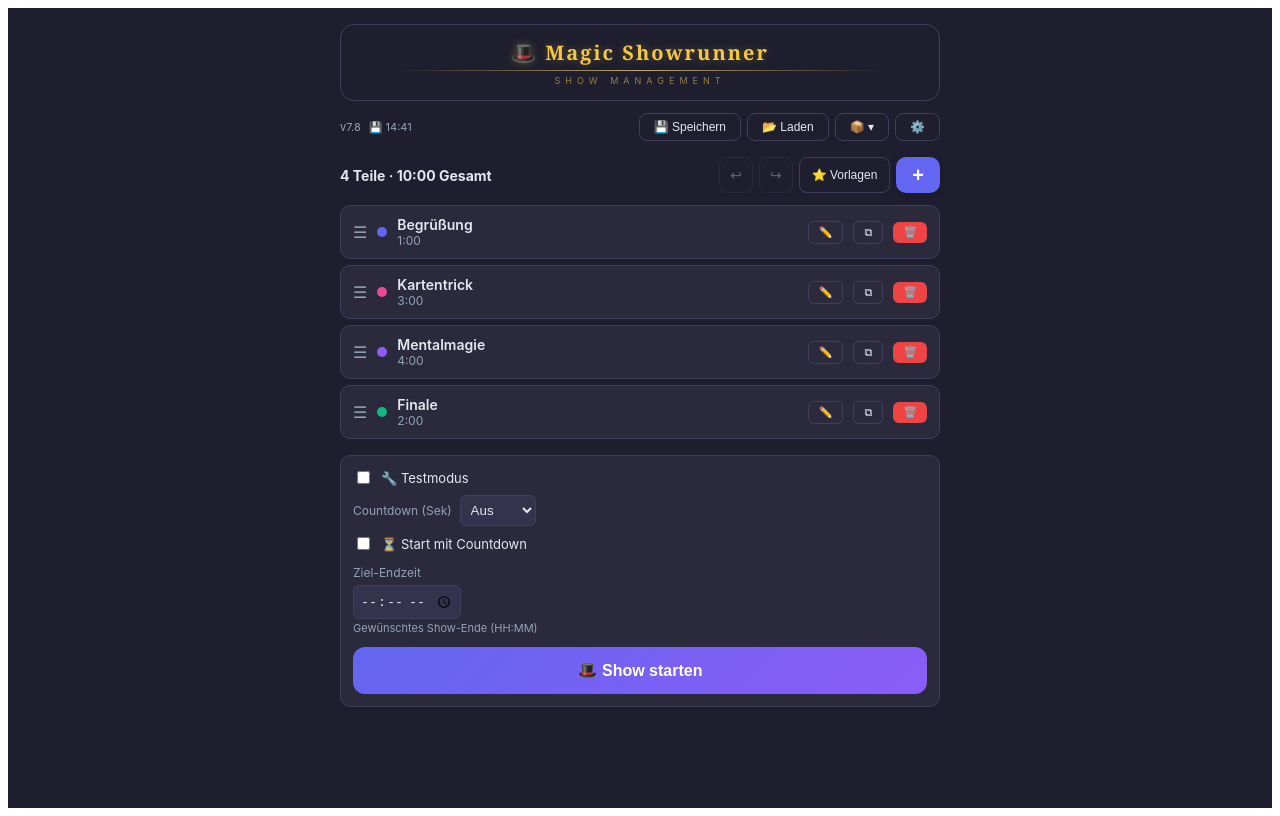
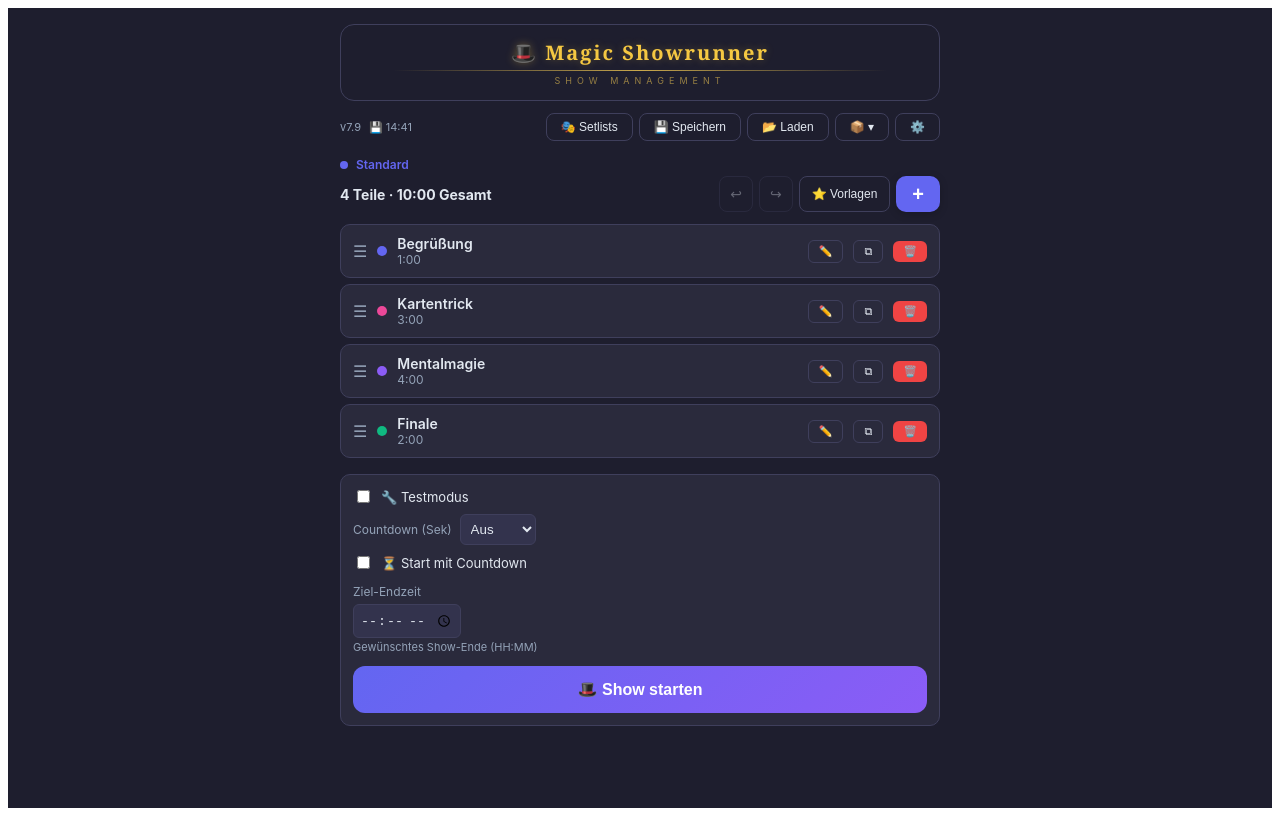
Before and after one commit to TheLomma/magicshowrunnernew, a React (Create React App) app: page / in a window 1280 px wide. Built offline with nearby package versions, Linux system fonts and the light colour scheme.

Commit message:
Update App.js
Version 7.9

```diff
--- a/src/App.js
+++ b/src/App.js
@@ -13,9 +13,11 @@ var SOUNDS = {
   soft: { label: "Soft", freq: 660, dur: 400, type: "sine" }
 };
 
+var SETLIST_COLORS = ["#6366f1", "#ec4899", "#f59e0b", "#10b981", "#8b5cf6", "#06b6d4", "#f97316", "#ef4444"];
+
 var T = {
   de: {
-    title: "Magic Showrunner", ver: "v7.8", save: "Speichern", load: "Laden", newPart: "Neuer Teil",
+    title: "Magic Showrunner", ver: "v7.9", save: "Speichern", load: "Laden", newPart: "Neuer Teil",
     start: "Show starten", test: "Testmodus", parts: "Teile", total: "Gesamt", settings: "Einstellungen",
     planTheme: "Planungs-Theme", perfTheme: "Perform-Theme", beeps: "Signaltöne",
     volume: "Lautstärke", testTone: "Testton", testDur: "Testdauer/Teil", titleL: "Titel",
@@ -43,10 +45,18 @@ var T = {
     circleTimer: "Kreis-Timer", barTimer: "Balken-Timer", timerStyle: "Timer-Stil",
     blinkLast10: "Blinken in letzten 10 Sek",
     newGroup: "Neuer Akt",
-    help: "Anleitung"
+    help: "Anleitung",
+    setlists: "Setlists",
+    newSetlist: "Neue Setlist",
+    setlistName: "Setlist-Name",
+    activeSetlist: "Aktive Setlist",
+    switchSetlist: "Setlist wechseln",
+    deleteSetlist: "Setlist löschen",
+    duplicateSetlist: "Setlist duplizieren",
+    confirmDeleteSetlist: "Setlist wirklich löschen?"
   },
   en: {
-    title: "Magic Showrunner", ver: "v7.8", save: "Save", load: "Load", newPart: "New Part",
+    title: "Magic Showrunner", ver: "v7.9", save: "Save", load: "Load", newPart: "New Part",
     start: "Start Show", test: "Test Mode", parts: "Parts", total: "Total", settings: "Settings",
     planTheme: "Plan Theme", perfTheme: "Perform Theme", beeps: "Beeps",
     volume: "Volume", testTone: "Test Tone", testDur: "Test dur/part", titleL: "Title",
@@ -74,7 +84,15 @@ var T = {
     circleTimer: "Circle Timer", barTimer: "Bar Timer", timerStyle: "Timer Style",
     blinkLast10: "Blink in last 10 sec",
     newGroup: "New Act",
-    help: "Tutorial"
+    help: "Tutorial",
+    setlists: "Setlists",
+    newSetlist: "New Setlist",
+    setlistName: "Setlist Name",
+    activeSetlist: "Active Setlist",
+    switchSetlist: "Switch Setlist",
+    deleteSetlist: "Delete Setlist",
+    duplicateSetlist: "Duplicate Setlist",
+    confirmDeleteSetlist: "Really delete setlist?"
   }
 };
 
@@ -147,6 +165,10 @@ function getTemplates() { try { return JSON.parse(localStorage.getItem("ms3_temp
 function saveTemplates(arr) { localStorage.setItem("ms3_templates", JSON.stringify(arr)); }
 function getCustomTheme() { try { return JSON.parse(localStorage.getItem("ms3_custom_theme")) || DEFAULT_CUSTOM; } catch (e) { return DEFAULT_CUSTOM; } }
 function saveCustomTheme(th) { localStorage.setItem("ms3_custom_theme", JSON.stringify(th)); }
+function getSetlists() { try { return JSON.parse(localStorage.getItem("ms3_setlists")) || []; } catch (e) { return []; } }
+function saveSetlists(arr) { localStorage.setItem("ms3_setlists", JSON.stringify(arr)); }
+function getActiveSetlistId() { try { return localStorage.getItem("ms3_active_setlist") || null; } catch (e) { return null; } }
+function saveActiveSetlistId(id) { localStorage.setItem("ms3_active_setlist", id); }
 
 function Modal(props) {
   if (!props.open) return null;
@@ -168,6 +190,52 @@ function Toast(props) {
   if (!props.msg) return null;
   return (
     <div style={{ position: "fixed", bottom: 24, left: "50%", transform: "translateX(-50%)", background: "#333", color: "#fff", padding: "10px 24px", borderRadius: 12, zIndex: 9999, fontSize: 14 }}>{props.msg}</div>
+  );
+}
+
+function SetlistModal(props) {
+  var open = props.open, onClose = props.onClose, setlists = props.setlists, activeId = props.activeId, onSwitch = props.onSwitch, onCreate = props.onCreate, onDelete = props.onDelete, onDuplicate = props.onDuplicate, t = props.t, th = props.th;
+  var _name = useState(""); var name = _name[0], setName = _name[1];
+  if (!open) return null;
+  return (
+    <Modal open={open} onClose={onClose} title={t.setlists} th={th}>
+      <div style={{ marginBottom: 16 }}>
+        <label style={{ fontSize: 12, color: th.sub, display: "block", marginBottom: 4 }}>{t.newSetlist}</label>
+        <div style={{ display: "flex", gap: 6 }}>
+          <input
+            style={{ flex: 1, padding: "8px 12px", borderRadius: 8, border: "1px solid " + th.brd, background: th.inp, color: th.text, boxSizing: "border-box" }}
+            placeholder={t.setlistName}
+            value={name}
+            onChange={function (e) { setName(e.target.value); }}
+          />
+          <button
+            onClick={function () { if (name.trim()) { onCreate(name.trim()); setName(""); } }}
+            style={{ padding: "8px 16px", borderRadius: 8, border: "none", background: th.acc, color: "#fff", cursor: "pointer", fontWeight: 600 }}
+          >+</button>
+        </div>
+      </div>
+      <div style={{ fontSize: 12, color: th.sub, marginBottom: 6, fontWeight: 600 }}>{t.activeSetlist}</div>
+      {setlists.length === 0 && <p style={{ color: th.sub, fontSize: 13 }}>{t.lang === "de" ? "Keine Setlists vorhanden." : "No setlists available."}</p>}
+      {setlists.map(function (sl, i) {
+        var isActive = sl.id === activeId;
+        return (
+          <div key={sl.id} style={{ display: "flex", alignItems: "center", gap: 8, padding: "10px 12px", borderRadius: 8, marginBottom: 6, background: isActive ? th.acc + "33" : th.inp, border: isActive ? "2px solid " + th.acc : "2px solid transparent" }}>
+            <div style={{ width: 10, height: 10, borderRadius: 5, background: sl.color || SETLIST_COLORS[i % SETLIST_COLORS.length], flexShrink: 0 }} />
+            <div style={{ flex: 1 }}>
+              <div style={{ fontWeight: isActive ? 700 : 600, fontSize: 14, color: th.text }}>{sl.name}</div>
+              <div style={{ fontSize: 11, color: th.sub }}>{sl.parts.length} {t.parts}</div>
+            </div>
+            {!isActive && (
+              <button onClick={function () { onSwitch(sl.id); }} style={{ padding: "6px 12px", borderRadius: 6, border: "none", background: th.acc, color: "#fff", cursor: "pointer", fontSize: 11, fontWeight: 600 }}>{t.switchSetlist}</button>
+            )}
+            <button onClick={function () { onDuplicate(sl.id); }} style={{ padding: "6px 10px", borderRadius: 6, border: "none", background: th.sub + "44", color: th.text, cursor: "pointer", fontSize: 11 }} title={t.duplicateSetlist}>⧉</button>
+            {setlists.length > 1 && (
+              <button onClick={function () { if (confirm(t.confirmDeleteSetlist)) onDelete(sl.id); }} style={{ padding: "6px 10px", borderRadius: 6, border: "none", background: "#ef4444", color: "#fff", cursor: "pointer", fontSize: 11 }}>🗑️</button>
+            )}
+          </div>
+        );
+      })}
+    </Modal>
   );
 }
 
@@ -1165,24 +1233,44 @@ export default function App() {
   var cfg = _cfg[0], setCfg = _cfg[1];
 
   var _customTh = useState(getCustomTheme()); var customTh = _customTh[0], setCustomTh = _customTh[1];
+
+  var _setlists = useState(function () {
+    var saved = getSetlists();
+    if (saved.length > 0) return saved;
+    return [{ id: uid(), name: "Standard", parts: makeDemo(cfg.lang || "de"), color: SETLIST_COLORS[0] }];
+  });
+  var setlists = _setlists[0], setSetlists = _setlists[1];
+
+  var _activeSetlistId = useState(function () {
+    var saved = getActiveSetlistId();
+    if (saved && setlists.find(function (s) { return s.id === saved; })) return saved;
+    return setlists[0].id;
+  });
+  var activeSetlistId = _activeSetlistId[0], setActiveSetlistId = _activeSetlistId[1];
+
+  var activeSetlist = setlists.find(function (s) { return s.id === activeSetlistId; }) || setlists[0];
+  var parts = activeSetlist.parts;
+
+  var setParts = function (newParts) {
+    setSetlists(function (prev) {
+      return prev.map(function (sl) {
+        if (sl.id === activeSetlistId) {
+          return Object.assign({}, sl, { parts: typeof newParts === "function" ? newParts(sl.parts) : newParts });
+        }
+        return sl;
+      });
+    });
+  };
+
+  var _setlistModal = useState(false); var setlistModal = _setlistModal[0], setSetlistModal = _setlistModal[1];
   var _lastSaved = useState(""); var lastSaved = _lastSaved[0], setLastSaved = _lastSaved[1];
   var _autoSaveMsg = useState(""); var autoSaveMsg = _autoSaveMsg[0], setAutoSaveMsg = _autoSaveMsg[1];
   var _history = useState([]); var history = _history[0], setHistory = _history[1];
   var _redoStack = useState([]); var redoStack = _redoStack[0], setRedoStack = _redoStack[1];
 
-  var _parts = useState(function () {
-    var shared = loadSharedShow();
-    if (shared) { window.location.hash = ""; return shared; }
-    return makeDemo("de");
-  });
-  var parts = _parts[0], setPartsRaw = _parts[1];
 
-  var setParts = function (np) {
-    var r = typeof np === "function" ? np(parts) : np;
-    setHistory(function (h) { return h.concat([parts]); });
-    setRedoStack([]);
-    setPartsRaw(r);
-  };
+
+
   var doUndo = function () { if (!history.length) return; var p = history[history.length - 1]; setRedoStack(function (rs) { return rs.concat([parts]); }); setPartsRaw(p); setHistory(function (h) { return h.slice(0, -1); }); };
   var doRedo = function () { if (!redoStack.length) return; var n = redoStack[redoStack.length - 1]; setHistory(function (h) { return h.concat([parts]); }); setPartsRaw(n); setRedoStack(function (rs) { return rs.slice(0, -1); }); };
 
@@ -1203,6 +1291,9 @@ export default function App() {
   var _showGroupEditor = useState(false); var showGroupEditor = _showGroupEditor[0], setShowGroupEditor = _showGroupEditor[1];
   var _editGroup = useState(null); var editGroup = _editGroup[0], setEditGroup = _editGroup[1];
 
+  useEffect(function () { saveSetlists(setlists); }, [setlists]);
+  useEffect(function () { saveActiveSetlistId(activeSetlistId); }, [activeSetlistId]);
+
   useEffect(function () {
     if (!parts || parts.length === 0) return;
     setAutoSave(parts);
@@ -1219,9 +1310,9 @@ export default function App() {
   var totalDur = parts.filter(function (p) { return p.type !== "group"; }).reduce(function (a, p) { return a + (p.duration || 0); }, 0);
   var ff = cfg.fontFamily === "System" ? "-apple-system, BlinkMacSystemFont, sans-serif" : cfg.fontFamily;
 
-  var handleLangChange = function (lang) {
+  var handleLangChange = function (newLang) {
     var allDemo = parts.every(function (p) { return p._isDemo; });
-    if (allDemo) { setParts(makeDemo(lang)); }
+    if (allDemo) { setParts(makeDemo(newLang)); }
   };
 
   var addPart = function (p) {
@@ -1268,6 +1359,7 @@ export default function App() {
             {lastSaved && <span style={{ fontSize: 11, color: th.sub }}>💾 {lastSaved}</span>}
           </div>
           <div style={{ display: "flex", gap: 6, flexWrap: "wrap" }}>
+            <button onClick={function () { setSetlistModal(true); }} style={{ padding: "6px 14px", borderRadius: 8, border: "1px solid " + th.brd, background: "transparent", color: th.text, cursor: "pointer", fontSize: 12 }}>🎭 {t.setlists}</button>
             <button onClick={function () { setSaveOpen(true); }} style={{ padding: "6px 14px", borderRadius: 8, border: "1px solid " + th.brd, background: "transparent", color: th.text, cursor: "pointer", fontSize: 12 }}>💾 {t.save}</button>
             <button onClick={function () { setLoadOpen(true); }} style={{ padding: "6px 14px", borderRadius: 8, border: "1px solid " + th.brd, background: "transparent", color: th.text, cursor: "pointer", fontSize: 12 }}>📂 {t.load}</button>
             <div style={{ position: "relative" }}>
@@ -1292,6 +1384,11 @@ export default function App() {
             </div>
             <button onClick={function () { setSettOpen(true); }} style={{ padding: "6px 14px", borderRadius: 8, border: "1px solid " + th.brd, background: "transparent", color: th.text, cursor: "pointer", fontSize: 12 }}>⚙️</button>
           </div>
+        </div>
+
+        <div style={{ display: "flex", alignItems: "center", gap: 8, marginTop: 6, marginBottom: 4 }}>
+          <div style={{ width: 8, height: 8, borderRadius: 4, background: activeSetlist.color || SETLIST_COLORS[0] }} />
+          <span style={{ fontSize: 12, fontWeight: 600, color: th.acc }}>{activeSetlist.name}</span>
         </div>
 
         <div style={{ display: "flex", justifyContent: "space-between", alignItems: "center", marginBottom: 12 }}>
@@ -1392,6 +1489,35 @@ export default function App() {
       <LoadModal open={loadOpen} onClose={function () { setLoadOpen(false); }} onLoad={function (p) { setParts(p); }} t={t} th={th} />
       <SettingsModal open={settOpen} onClose={function () { setSettOpen(false); }} cfg={cfg} setCfg={setCfg} t={t} th={th} onApplyCustom={setCustomTh} onLangChange={handleLangChange} />
       <TemplateModal open={tplOpen} onClose={function () { setTplOpen(false); }} onUse={function (tpl) { setParts(parts.concat([Object.assign({}, tpl, { id: uid() })])); }} t={t} th={th} />
+      <SetlistModal
+        open={setlistModal}
+        onClose={function () { setSetlistModal(false); }}
+        setlists={setlists}
+        activeId={activeSetlistId}
+        onSwitch={function (id) { setActiveSetlistId(id); setSetlistModal(false); }}
+        onCreate={function (name) {
+          var newId = uid();
+          var newSetlist = { id: newId, name: name, parts: [], color: SETLIST_COLORS[setlists.length % SETLIST_COLORS.length] };
+          setSetlists(function (prev) { return prev.concat(newSetlist); });
+          setActiveSetlistId(newId);
+        }}
+        onDelete={function (id) {
+          setSetlists(function (prev) {
+            var filtered = prev.filter(function (s) { return s.id !== id; });
+            if (activeSetlistId === id && filtered.length > 0) setActiveSetlistId(filtered[0].id);
+            return filtered;
+          });
+        }}
+        onDuplicate={function (id) {
+          var orig = setlists.find(function (s) { return s.id === id; });
+          if (!orig) return;
+          var newId = uid();
+          var dup = { id: newId, name: orig.name + " (Kopie)", parts: orig.parts.map(function (p) { return Object.assign({}, p, { id: uid() }); }), color: SETLIST_COLORS[setlists.length % SETLIST_COLORS.length] };
+          setSetlists(function (prev) { return prev.concat(dup); });
+        }}
+        t={t}
+        th={th}
+      />
       {toast && <Toast msg={toast} onDone={function () { setToast(""); }} />}
     </div>
   );
```
